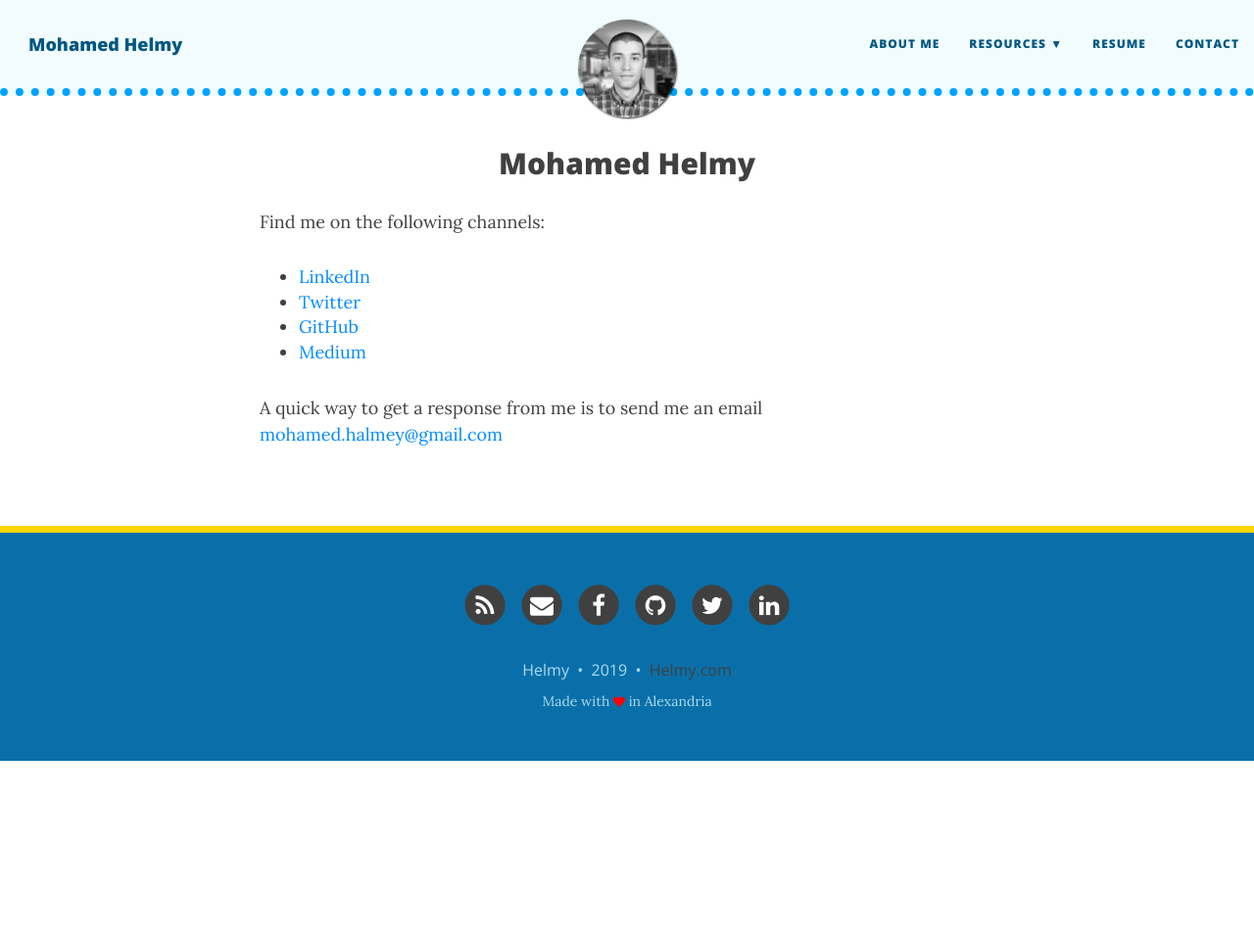
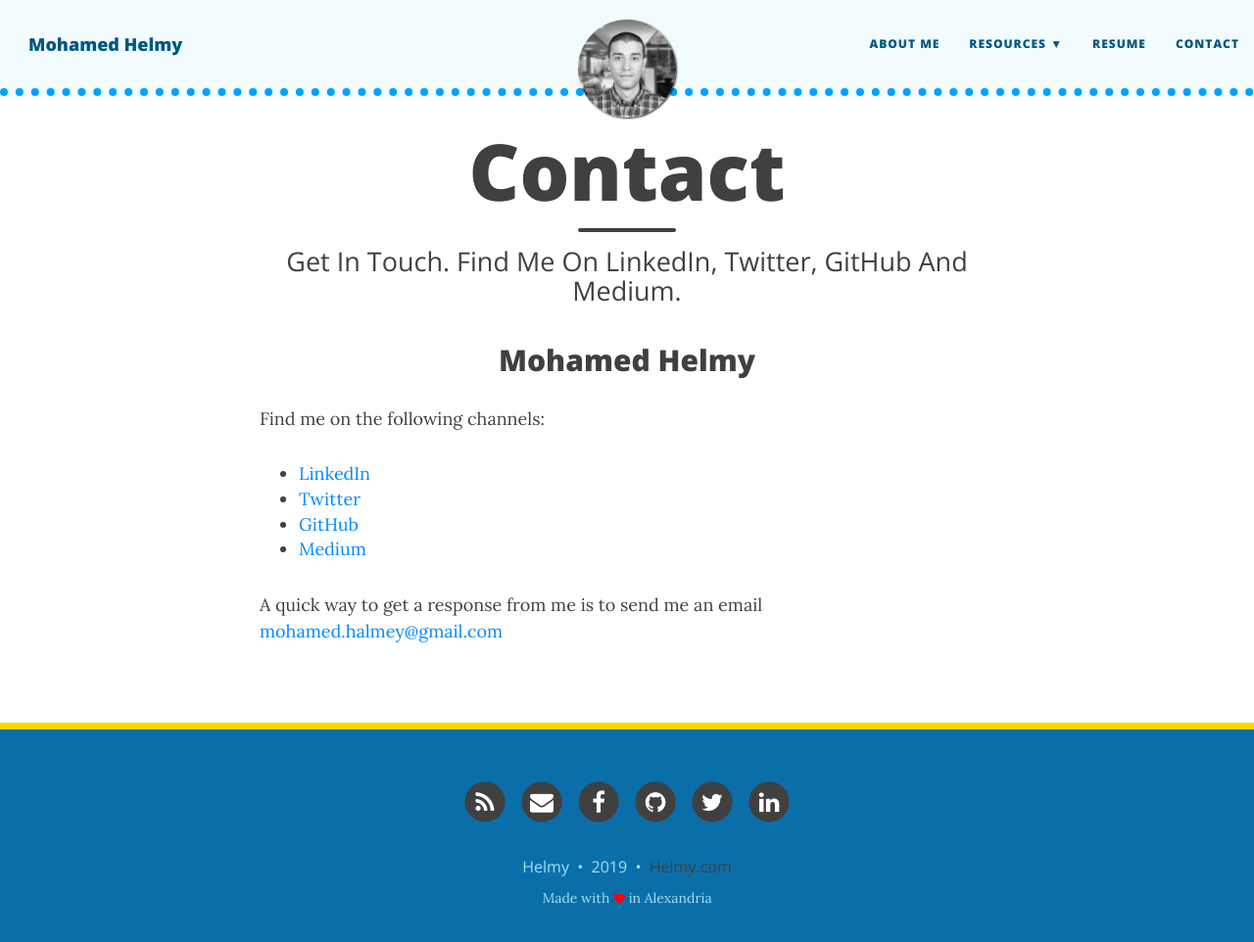
Before and after one commit to M-Helmy/m-helmy.github.io, a Jekyll site: the page built from contact.md, in a window 1280 px wide and 978 px high. Shown: the top 962 px of the window at 98% size. Built offline with Jekyll 4.4.1, drawn with Linux system fonts in a browser that asks for light colours; nearby versions of some CDN libraries.

Commit message:
Update contact.md

```diff
--- a/contact.md
+++ b/contact.md
@@ -1,6 +1,6 @@
 ---
 layout: page
-title: ## Contact
+title: Contact
 subtitle: Get In Touch. Find Me On LinkedIn, Twitter, GitHub And Medium.
 ---
 <h2 style="text-align:center;">Mohamed Helmy</h2>
```
